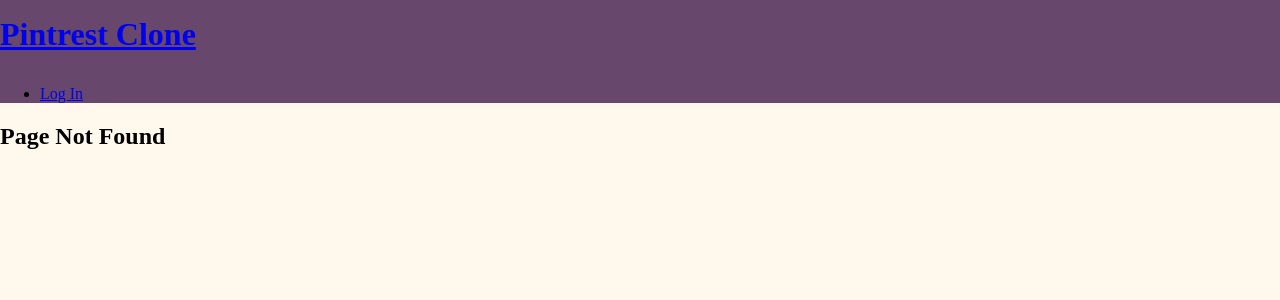
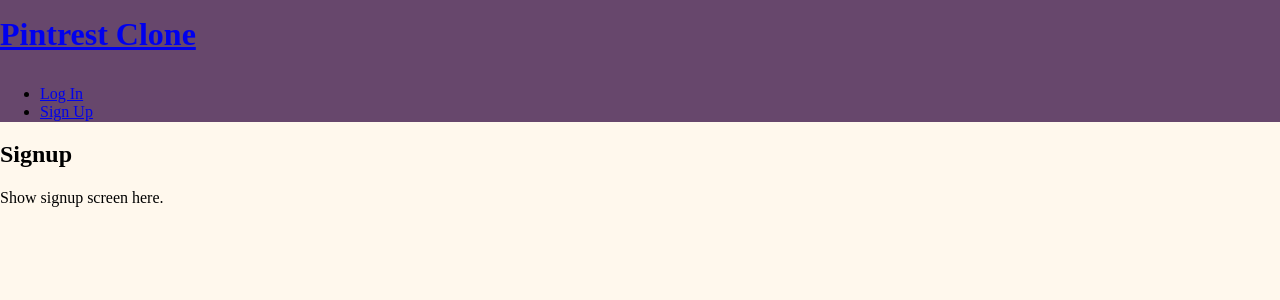
Before and after one commit to Sakeran/picture-app, a React (Create React App) app: page /signup in a window 1280 px wide. Before the commit this address had no page. Shown: the top 300 px of the page. Built offline with nearby package versions, Linux system fonts and the light colour scheme.

Commit message:
Add Signup page

```diff
--- a/src/Components/Nav/Nav.js
+++ b/src/Components/Nav/Nav.js
@@ -9,7 +9,10 @@ const Nav = (props) => (
         props.user ?
           <li><Link to="/logout">Log Out</Link></li>
         :
-          <li><Link to="/login">Log In</Link></li>
+          <div>
+            <li><Link to="/login">Log In</Link></li>
+            <li><Link to="/signup">Sign Up</Link></li>
+          </div>
       }
     </ul>
   </nav>
--- a/src/Containers/App/App.js
+++ b/src/Containers/App/App.js
@@ -7,6 +7,7 @@ import HeaderContainer from '../../Containers/HeaderContainer/HeaderContainer';
 import Index from '../../Pages/Index/Index';
 import Login from '../../Pages/Login/Login';
 import NotFound from '../../Pages/NotFound/NotFound';
+import Signup from '../../Pages/Signup/Signup';
 
 class App extends Component {
   render() {
@@ -18,6 +19,7 @@ class App extends Component {
             <Switch>
               <Route exact path="/" component={Index} />
               <Route exact path="/login" component={Login} />
+              <Route exact path="/signup" component={Signup} />
               <Route component={NotFound} />
             </Switch>
           </div>
--- a/src/Pages/Login/Login.js
+++ b/src/Pages/Login/Login.js
@@ -1,10 +1,10 @@
 import React from 'react';
 
-const Index = (props) => (
+const Login = (props) => (
   <div className="LoginPage">
     <h2>Login</h2>
     <p>Show login screen here.</p>
   </div>
 );
 
-export default Index;
+export default Login;
--- /dev/null
+++ b/src/Pages/Signup/Signup.js
@@ -0,0 +1,10 @@
+import React from 'react';
+
+const Signup = (props) => (
+  <div className="LoginPage">
+    <h2>Signup</h2>
+    <p>Show signup screen here.</p>
+  </div>
+);
+
+export default Signup;
```
Also changed, not shown: src/Pages/Signup/Signup.css (added), 1 other file (tests, documents, lock files or other folders).
